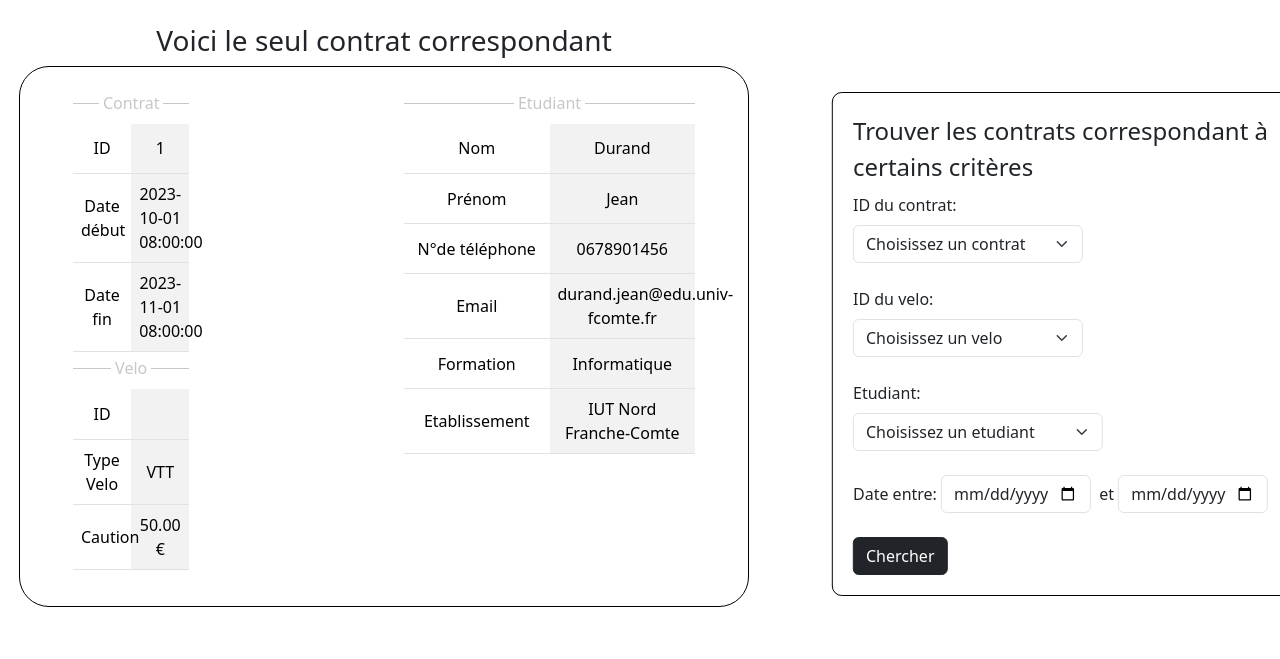
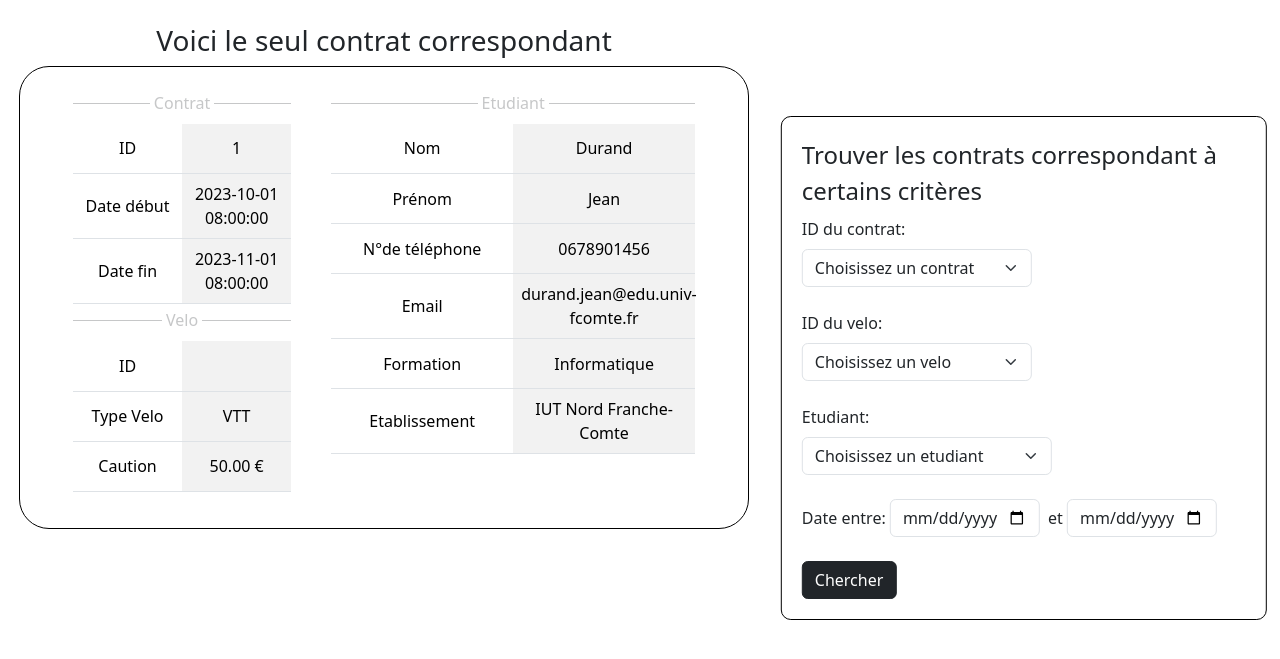
Before and after one commit to asoltner-iut90/velocampus, a Flask app: page /contrat/etat?idContrat=1 in a window 1280 px wide. Shown: the part 56-715 px from the top of the page. Run offline with Flask 3, Linux system fonts and the light colour scheme; data comes from the database, SQL or seed files in the repository; some libraries are stand-ins or nearby versions.

Commit message:
PUSSSSSSSSSSHHHHHH

```diff
--- a/templates/contrat/add_contrat.html
+++ b/templates/contrat/add_contrat.html
@@ -24,9 +24,9 @@
                     <option value="{{ etudiant.id }}"> {{ etudiant.nom }} {{ etudiant.prenom }} (id: {{ etudiant.id }})</option>
                     {% endfor %}
             </select><br>
-            <input id="dateDebut" type="datetime-local" name="dateDebut" value=""
+            <input id="dateDebut" type="date" name="dateDebut" value=""
                 placeholder="Saisir la date de debut" class="form-control" required><br>
-            <input id="dateFin" type="datetime-local" name="dateFin" value=""
+            <input id="dateFin" type="date" name="dateFin" value=""
                 placeholder="Saisir la date de fin" class="form-control" required><br>
             <input type="submit" value="Créer" name="Valider" class="btn btn-dark">
         </fieldset>
--- a/templates/contrat/etat_contrat.html
+++ b/templates/contrat/etat_contrat.html
@@ -7,7 +7,7 @@
 {% block body %}
 
 
-    <form method="get" action="/contrat/etat " style="position: fixed; top:50vh;left:84vw; width:38vw; transform: translateY(-50%) translateX(-50%); background-color: white">
+    <form method="get" action="/contrat/etat " style="position: fixed; top:53vh;left:80vw; width:38vw; transform: translateY(-50%) translateX(-50%); background-color: white">
         <fieldset>
             <legend>Trouver les contrats correspondant à certains critères</legend>
             <label for="idContrat" class="form-label">ID du contrat: </label>
@@ -43,16 +43,21 @@
     </form>
     <br>
     <div id="contrat_list" style="width:60vw">
-        {% if contrats | length == 1 %}
+        {% if contrats | length >= 1 %}
 
-            <h3>Voici le seul contrat correspondant</h3>
+            {% if contrats | length > 1 %}
+                <h3>Il y a {{ contrats | length }} contrats correspondant aux filtres</h3>
+            {% else %}
+                <h3>Voici le seul contrat correspondant</h3>
+            {% endif %}
+
             {% for contrat in contrats %}
 
                 <div class="Contrat">
-                    <div id="contrat_velo" style="width: 40%;">
-                        <div id="Contrat" style="width:40%;">
+                    <div id="contrat_velo" style="width: 30%;">
+                        <div id="Contrat">
                             <hr>
-                            <table class="table table-striped-columns">
+                            <table class="table table-striped-columns" style="width: 100%;">
                                 <tr>
                                     <td>ID</td>
                                     <td>{{contrat.idContrat}}</td>
@@ -68,7 +73,7 @@
                             </table>
                         </div>
 
-                        <div id="Velo" style="width:40%;">
+                        <div id="Velo">
                             <hr>
                             <table class="table table-striped-columns">
                                 <tr>
@@ -86,7 +91,7 @@
                             </table>
                         </div>
                     </div>
-                    <div id="Etudiant" style="width:40%; float: left;">
+                    <div id="Etudiant" style="width:50%; float: left;">
                         <hr>
                         <table class="table table-striped-columns">
                             <tr>
@@ -118,8 +123,6 @@
 
                 </div>
         {% endfor %}
-    {% elif contrats | length > 1 %}
-        <h3>Il y a {{ contrats | length }} contrats correspondant aux filtres</h3>
     {% else %}
         <h3>Aucun contrats correspondant aux filtres</h3>
     {% endif %}
--- a/templates/contrat/show_contrats.html
+++ b/templates/contrat/show_contrats.html
@@ -29,7 +29,7 @@
                     <td style="vertical-align: middle;">
                         <div class="group" style="text-align: center;">
                             <div  class="left-group" style="width: 60%;">{{ ligne.nomEtudiant }} {{ ligne.prenomEtudiant }}</div>
-                            <div class="right-group" style="width: 20%;">id: {{ ligne.idEtudiant }}</div>
+                            <div class="right-group" style="width: 30%;">id: {{ ligne.idEtudiant }}</div>
                         </div>
                     </td>
                     <td style="vertical-align: middle;">{{ ligne.idVelo }}</td>
```
